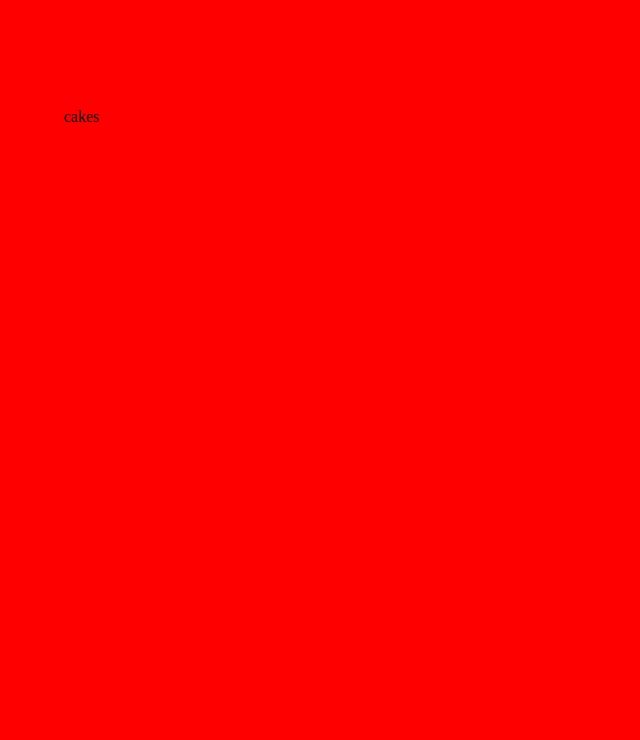
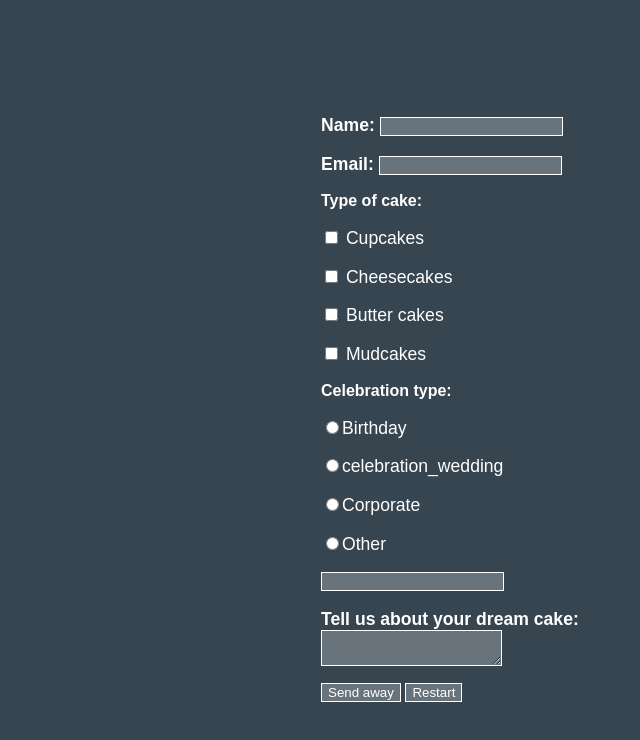
Before and after one commit to josh-deprogram/cake-form-assesment, a website built with webpack: page public/index.html in a window 1280 px wide. Shown: the whole page, without its empty margins (44-684 px from the left). Built offline with nearby package versions, Linux system fonts and the light colour scheme.

Commit message:
Form field elements added. Styling and font updated. JSHint added to build process

```diff
--- a/package.json
+++ b/package.json
@@ -11,6 +11,8 @@
     "css-loader": "^0.28.1",
     "cssnano": "^3.10.0",
     "html-webpack-plugin": "^2.28.0",
+    "jshint": "^2.9.4",
+    "jshint-loader": "^0.8.4",
     "postcss-loader": "^2.0.5",
     "serve": "^5.1.5",
     "style-loader": "^0.17.0",
--- a/public/css/style.css
+++ b/public/css/style.css
@@ -1,4 +1,38 @@
 body {
-    background: red;
-    padding: 100px;
+    background: #374550;
+    display: flex;
+    flex-direction: column;
+    align-content: center;
+    justify-content: center;
+    width: 100%;
+    height: 100%;
+    padding: 0;
+    margin: 0;
 }
+
+* {
+  box-sizing: border-box;
+  color: #fff;
+  font-family: 'open-sans', sans-serif;
+  -webkit-font-smoothing: antialiased;
+}
+
+p {
+  font-size: 1.1em;
+}
+
+form {
+    width: 100%;
+    max-width: 550px;
+    margin: auto;
+}
+
+.bold {
+    font-weight: bold;
+}
+
+input, textarea {
+    font-weight: normal;
+    border: 1px solid white;
+    background: #69737c;
+}
--- a/public/index.html
+++ b/public/index.html
@@ -2,10 +2,53 @@
     <head>
         <meta charset="utf-8">
         <title>UsTwo Cake Form</title>
+        <link href="https://fonts.googleapis.com/css?family=Open+Sans:300,400,700,800" rel="stylesheet">
     </head>
     <body>
-        <p>cakes</p>
-        <form>
+
+         <form>
+            <p>
+                <label class='bold' for="name" required>Name:</label>
+                <input type="text" id="name" name="name" required/>
+            </p>
+
+            <p>
+                <label class='bold' for="email" name="emailLabel" required>Email:</label>
+                <input type="email" id="enquiry_email" name="email" required />
+            </p>
+
+            <label class='bold' name="caketypeLabel" required>Type of cake:</label>
+            <p>
+                <input class='bold' type="checkbox" value="type_cup" id="cup" name="cakes" />
+                <label for="cup">Cupcakes</label>
+            </p>
+            <p>
+                <input type="checkbox" value="type_cheese" id="cheese" name="cakes" />
+                <label for="cheese">Cheesecakes</label>
+            </p>
+            <p>
+                <input type="checkbox" value="type_butter" id="butter" name="cakes" />
+                <label for="butter">Butter cakes</label>
+            </p>
+            <p>
+                <input type="checkbox" value="type_mud" id="mud" name="cakes" />
+                <label for="mud">Mudcakes</label>
+            </p>
+
+            <label class='bold' for="caketype" name="caketypeLabel" required>Celebration type:</label>
+            <p><input type="radio" value="celebration_birthday" id="birthday" name="celebration" required/><label>Birthday</label></p>
+            <p><input type="radio" value="celebration_wedding" id="wedding" name="celebration" required/><label>celebration_wedding</label></p>
+            <p><input type="radio" value="celebration_corporate" id="corporate" name="celebration" required/><label>Corporate</label></p>
+            <p><input type="radio" value="celebration_other" id="other" name="celebration" required/><label>Other</label></p>
+            <input type="text" name="other" id="other_input" required />
+
+            <p>
+                <label class='bold' for="caketype" name="caketypeLabel" required>Tell us about your dream cake:</label><br/>
+                <textarea></textarea>
+            </p>
+
+            <input type='submit' value='Send away' />
+            <input type='reset' value='Restart' />
 
         </form>
     </body>
--- a/webpack.config.js
+++ b/webpack.config.js
@@ -28,8 +28,18 @@ module.exports = {
                 "style-loader",
                 "css-loader",
                 "postcss-loader"
-            ]
-        }
+                ]
+            },
+            {
+				test: /\.js$/, // include .js files
+				enforce: "pre", // preload the jshint loader
+				exclude: /node_modules/, // exclude any and all files in the node_modules folder
+				use: [
+					{
+						loader: "jshint-loader"
+					}
+				]
+            }
         ],
     },
 
```
Also changed, not shown: 2 other files.
